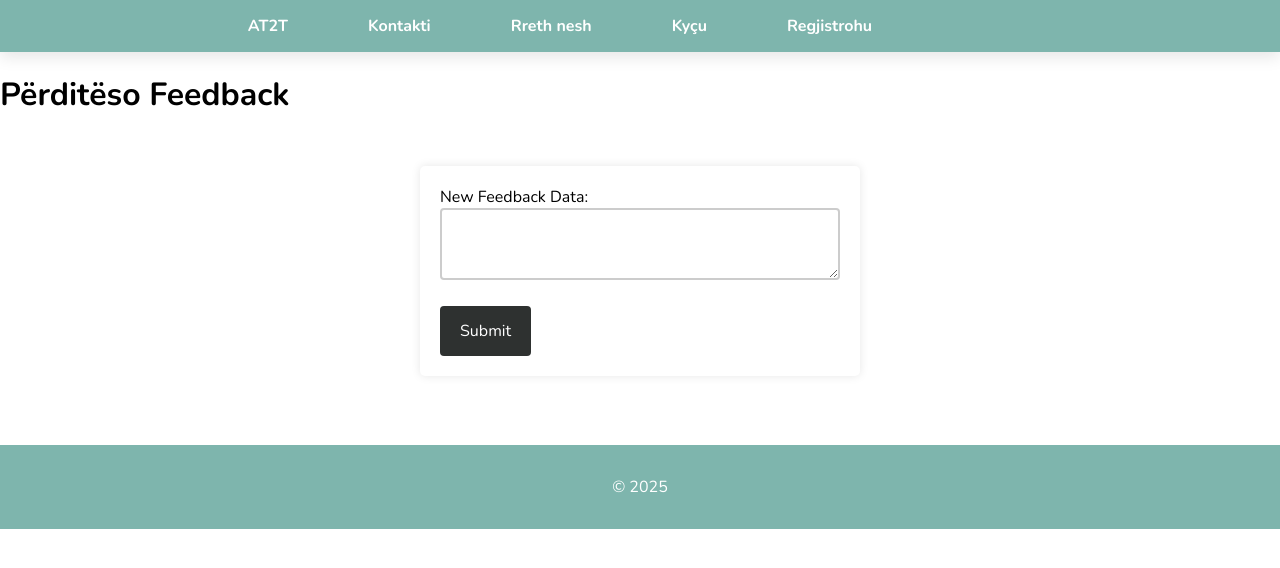
After one commit to rinesaorllanii/Albanian-speech-to-text, a Flask app: page /update_feedback/1 in a window 1280 px wide. The commit adds this page. Shown: the top 568 px of the page. Run offline with Flask 3, Linux system fonts and the light colour scheme; parts of the project's set-up code (start-up, migrations or seed data) failed here and were passed over; some libraries are stand-ins or nearby versions.

Commit message:
Feedback DAO Implementation

```diff
--- a/DAOs/userDAO.py
+++ b/DAOs/userDAO.py
@@ -5,8 +5,6 @@ from components.level import LEVEL
 from components.user import User
 
 class UserDao(ABC):
-    def __init__(self):
-        self.db_conn = DbConn()
 
     @abstractmethod
     def add_user(self, user: User) -> bool:
--- a/app.py
+++ b/app.py
@@ -9,8 +9,9 @@ from components.dialectManagementImp import DialectManagementImpl
 from components.presentation_manager import PresentationManager
 from components.transcriptionSession import TranscriptionSession
 from components.transcriptionSessionFactory import TranscriptionSessionFactory
-from imp.userDAOImp import UserDaoImplementation
-from components.messages import LOGIN_SUCCESS, LOGIN_FAIL, REGISTER_SUCCESS, REGISTER_FAIL
+from imp.feedbackDAOimp import FeedbackDaoImplementation
+from imp.userDAOimp import UserDaoImplementation
+from messages import LOGIN_SUCCESS, LOGIN_FAIL, REGISTER_SUCCESS, REGISTER_FAIL
 from components.user import User
 from components.feedback import Feedback
 import speech_recognition as sr
@@ -264,7 +265,7 @@ def submit_feedback():
         user_id = get_user_id_by_email(email)
         feedback = Feedback(user_id, feedback_data)
 
-        feedbackDAO = FeedbackDAO()
+        feedbackDAO = FeedbackDaoImplementation()
 
         if user_id is not None:
             feedbackDAO.submit_feedback(feedback)
@@ -306,13 +307,43 @@ def my_feedbacks():
         if user_id is not None:
             feedback_instance = Feedback(user_id, None)
 
-            feedbackDAO = FeedbackDAO()
+            feedbackDAO = FeedbackDaoImplementation()
 
             feedback_data = feedbackDAO.get_feedbacks_by_user_id(feedback_instance)
             return render_template('my_feedbacks.html', data=feedback_data)
 
     flash('Please log in to access your feedbacks.', 'error')
     return redirect(url_for('login'))
+
+@app.route('/update_feedback/<int:feedback_id>', methods=['GET', 'POST'])
+def update_feedback(feedback_id):
+    if request.method == 'POST':
+        new_feedback_data = request.form['new_feedback_data']
+
+        feedbackDAO = FeedbackDaoImplementation()
+
+        if feedbackDAO.update_feedback(feedback_id, new_feedback_data):
+            flash("Feedback updated successfully!", 'success')
+        else:
+            flash("Error updating feedback.", 'error')
+
+        return redirect(url_for('my_feedbacks'))
+
+    return render_template('update_feedback.html', feedback_id=feedback_id)
+
+@app.route('/delete_feedback', methods=['GET'])
+def delete_feedback():
+    if 'user_email' in session:
+        feedback_id = request.args.get('feedback_id')
+
+        if feedback_id:
+            feedbackDAO = FeedbackDaoImplementation()
+            feedbackDAO.delete_feedback(feedback_id)
+            flash("Feedback deleted successfully!", 'success')
+            return redirect(url_for('my_feedbacks'))
+
+    flash('Error deleting feedback.', 'error')
+    return redirect(url_for('my_feedbacks'))
 
 # dialect_manager = DialectManagementImpl()
 # transcriptionSessionFactory = TranscriptionSessionFactory()
--- a/imp/userDAOImp.py
+++ b/imp/userDAOImp.py
@@ -22,7 +22,7 @@ class UserDaoImplementation(UserDao):
                     return False
                 else:
                     cur.execute("INSERT INTO users(username, email, password, level) VALUES(%s, %s, %s, %s)",
-                                (user.username, user.email, user.password, user.level))
+                                (user.username, user.email, user.password, user.level,))
                     conn.commit()
                     return True
         finally:
--- a/templates/contact.html
+++ b/templates/contact.html
@@ -15,7 +15,7 @@
                     <form action="/submit_contact" method="post">
                         <label for="message">Mesazhi Juaj:</label>
                         <textarea id="message" name="message" rows="4" required></textarea>
-                        <button type="submit" class="cta-button">Dërgo</button>
+                        <button type="submit" onclick="return confirm('A jeni të sigurtë se dëshironi të dërgoni këtë mesazh?')" class="cta-button">Dërgo</button>
                     </form>
             </div>
 
--- /dev/null
+++ b/templates/update_feedback.html
@@ -0,0 +1,22 @@
+<!DOCTYPE html>
+<html lang="sq">
+<head>
+    <meta charset="UTF-8">
+    <meta name="viewport" content="width=device-width, initial-scale=1.0">
+    <title>Përditëso Feedback</title>
+    <link rel="stylesheet" type="text/css" href="{{ url_for('static', filename='style.css') }}">
+</head>
+<body>
+    {% include 'header.html' %}
+    <div class="feedback-form">
+        <h1>Përditëso Feedback</h1>
+        <form method="post">
+            <label for="new_feedback_data">New Feedback Data:</label>
+            <textarea name="new_feedback_data" id="new_feedback_data" required></textarea>
+            <button type="submit">Submit</button>
+        </form>
+    </div>
+    <br>
+    {% include 'footer.html' %}
+</body>
+</html>
```
Also changed, not shown: imp/feedbackDAOimp.py (added, +49 -0 lines), templates/my_feedbacks.html (+6 -2 lines).
